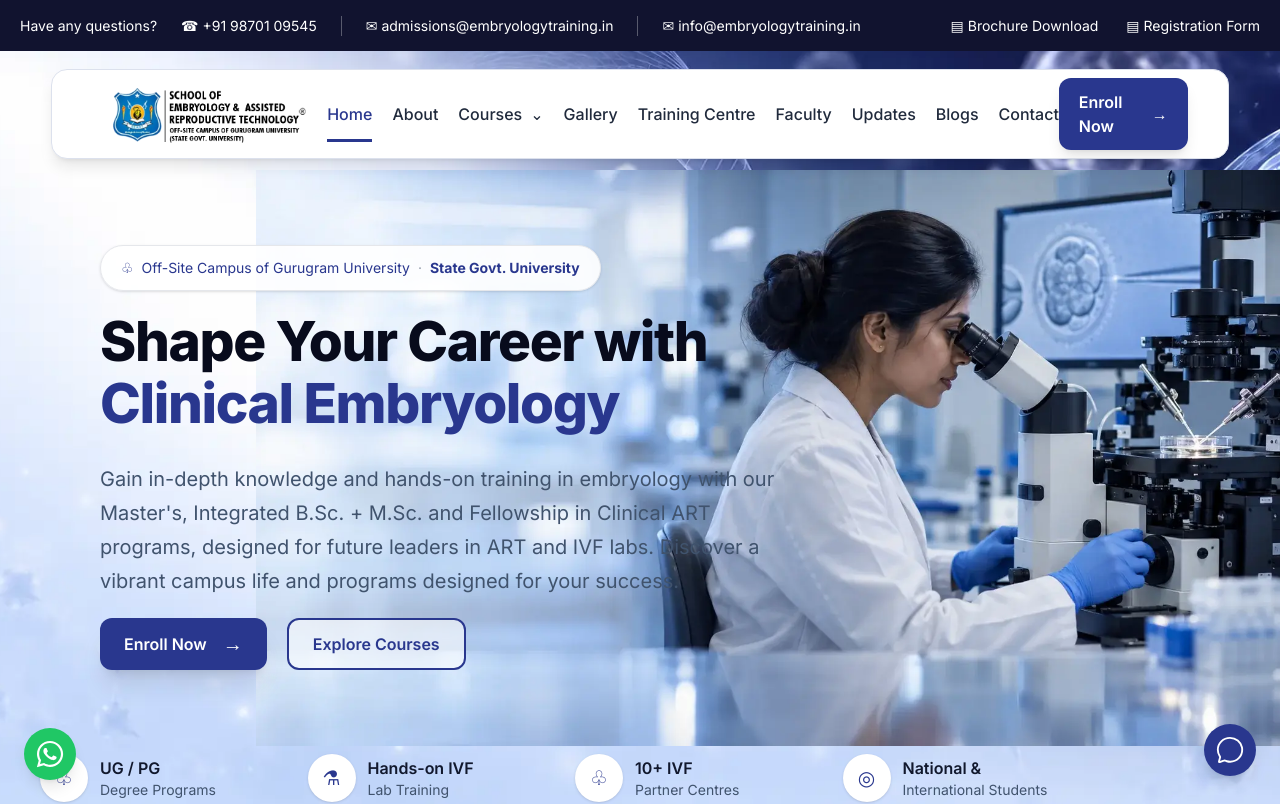
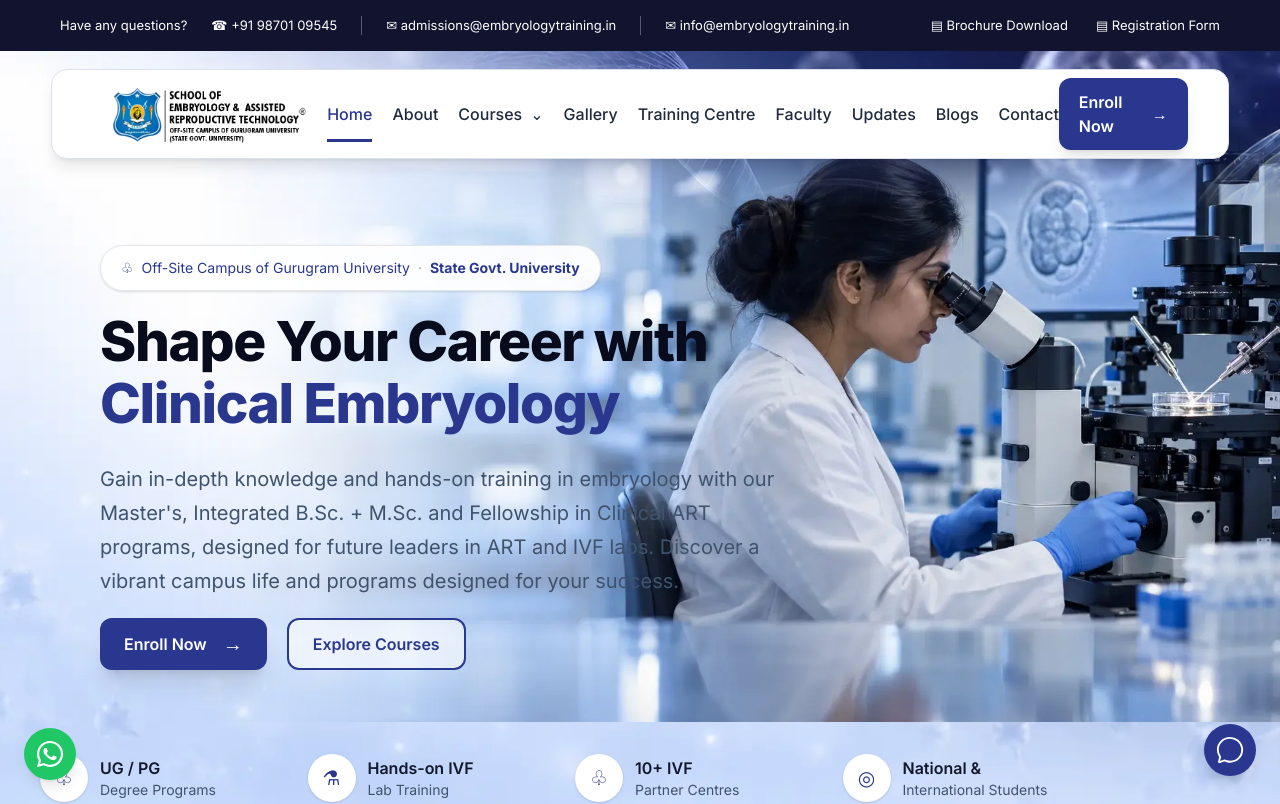
Before and after one commit to Faizan-khan28/embryology-assignment, a Next.js app: page / in a window 1280 px wide. Shown: the top 804 px of the page. Built offline with nearby package versions, Linux system fonts and the light colour scheme.

Commit message:
Fix Hero Section

```diff
--- a/src/app/components/home/Hero.tsx
+++ b/src/app/components/home/Hero.tsx
@@ -1,3 +1,4 @@
+
 export default function Hero() {
   const features = [
     {
@@ -22,6 +23,11 @@ export default function Hero() {
     },
   ];
 
+  // Image ke left aur top edge ko soft fade karta hai, taaki wo background (DNA wali)
+  // me melt ho jaye aur koi hard line na dikhe. Original site me bhi yahi effect hai.
+  const imageFadeMask =
+    "linear-gradient(to right, transparent 0%, #000 28%), linear-gradient(to bottom, transparent 0%, #000 16%)";
+
   return (
     <section
       className="relative min-h-[850px] overflow-hidden bg-cover bg-center bg-no-repeat"
@@ -30,16 +36,22 @@ export default function Hero() {
         backgroundPosition: "center top",
       }}
     >
-
+      {/* Embryologist Image - Desktop */}
+      {/* top-[110px]: image navbar ke peeche se start hoti hai, fade wala hissa navbar ke neeche chhup jata hai */}
       <img
         src="/home/hero-embryologist.webp"
         alt="Embryologist working with microscope"
-        className="absolute right-0 top-[170px] z-0 hidden h-auto w-[80%] max-w-[1100px] lg:block"
+        fetchPriority="high"
+        className="pointer-events-none absolute right-0 top-[110px] z-0 hidden h-auto w-[85%] max-w-[1200px] select-none lg:block"
+        style={{
+          WebkitMaskImage: imageFadeMask,
+          maskImage: imageFadeMask,
+          WebkitMaskComposite: "source-in",
+          maskComposite: "intersect",
+        }}
       />
 
-
       <div className="relative z-10 mx-auto max-w-[1620px] px-6 pb-10 pt-[190px] md:pt-[220px] lg:px-10 lg:pt-[245px]">
-
 
         <div className="mb-5 ml-15 inline-flex flex-wrap items-center gap-2 rounded-full border border-gray-200 bg-white/90 px-5 py-3 text-sm text-[#29378e] shadow-sm md:text-md">
 
@@ -58,7 +70,6 @@ export default function Hero() {
           </strong>
 
         </div>
-
 
         <div className="max-w-[850px] pl-15">
 
@@ -115,7 +126,7 @@ export default function Hero() {
         />
 
         {/* Bottom Features */}
-        <div className="mt-12 grid grid-cols-2 gap-5  pt-7 md:grid-cols-4 lg:mt-14 lg:max-w-[1050px]">
+        <div className="mt-12 grid grid-cols-2 gap-5 pt-7 md:grid-cols-4 lg:mt-14 lg:max-w-[1050px]">
 
           {features.map((item) => (
 
--- a/src/app/components/layout/TopBar.tsx
+++ b/src/app/components/layout/TopBar.tsx
@@ -4,10 +4,10 @@ import Link from "next/link";
 export default function TopBar() {
   return (
     <div className="fixed top-0 left-0 z-50 w-full bg-[#11132f] text-white">
-      <div className="mx-auto flex h-12.75 max-w-[1620px] items-center justify-between px-5 text-sm">
+      <div className="mx-auto flex h-12.75 max-w-[1620px] items-center justify-between px-15 text-sm">
 
 
-        <div className="flex items-center gap-6">
+        <div className="flex items-center text-[13px] gap-6">
 
           <span className="hidden lg:block">
             Have any questions?
@@ -34,7 +34,7 @@ export default function TopBar() {
         </div>
 
 
-        <div className="hidden items-center gap-7 lg:flex">
+        <div className="hidden items-center text-[13px] gap-7 lg:flex">
 
           <a href="#">
             ▤ Brochure Download
```
